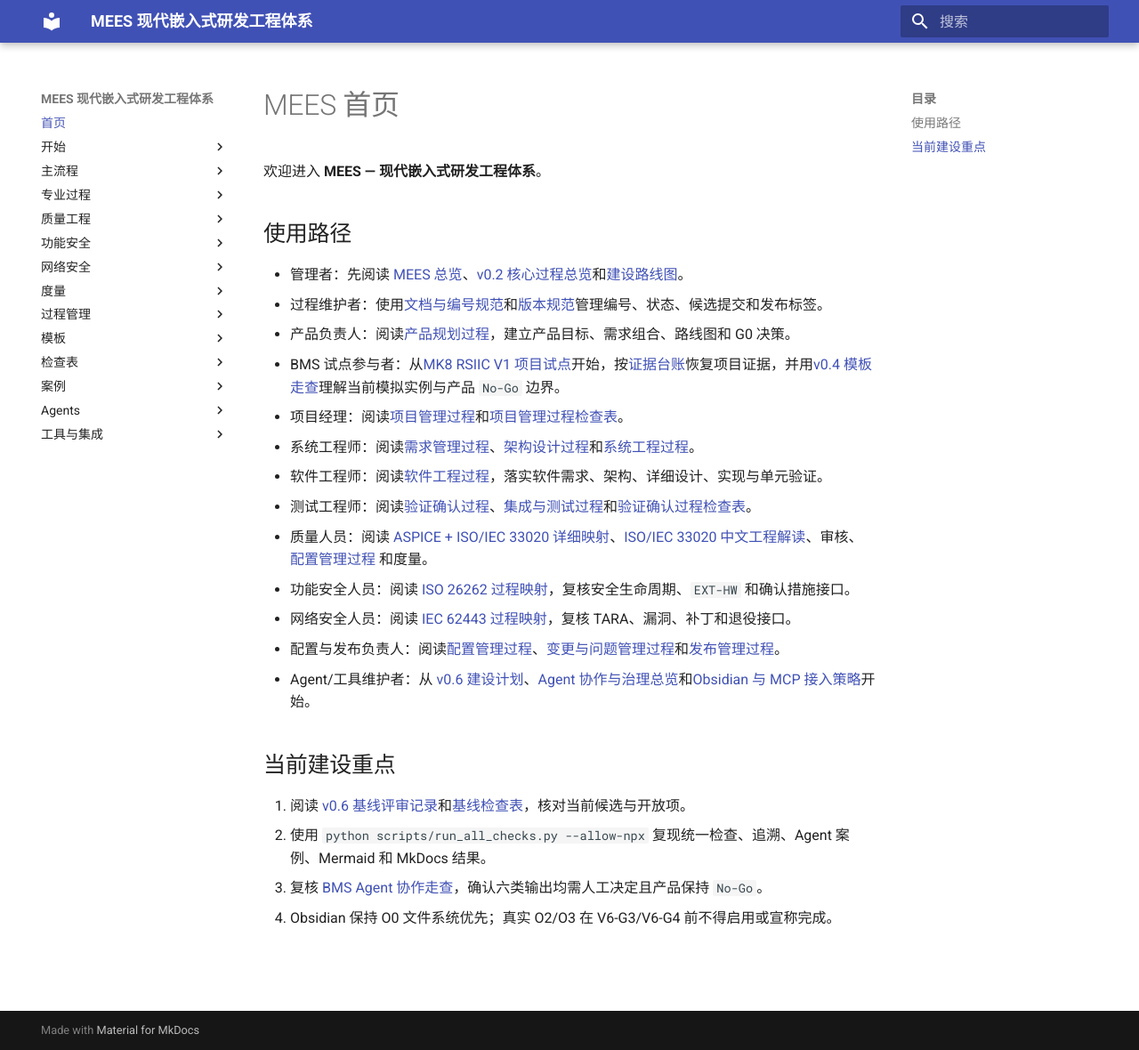
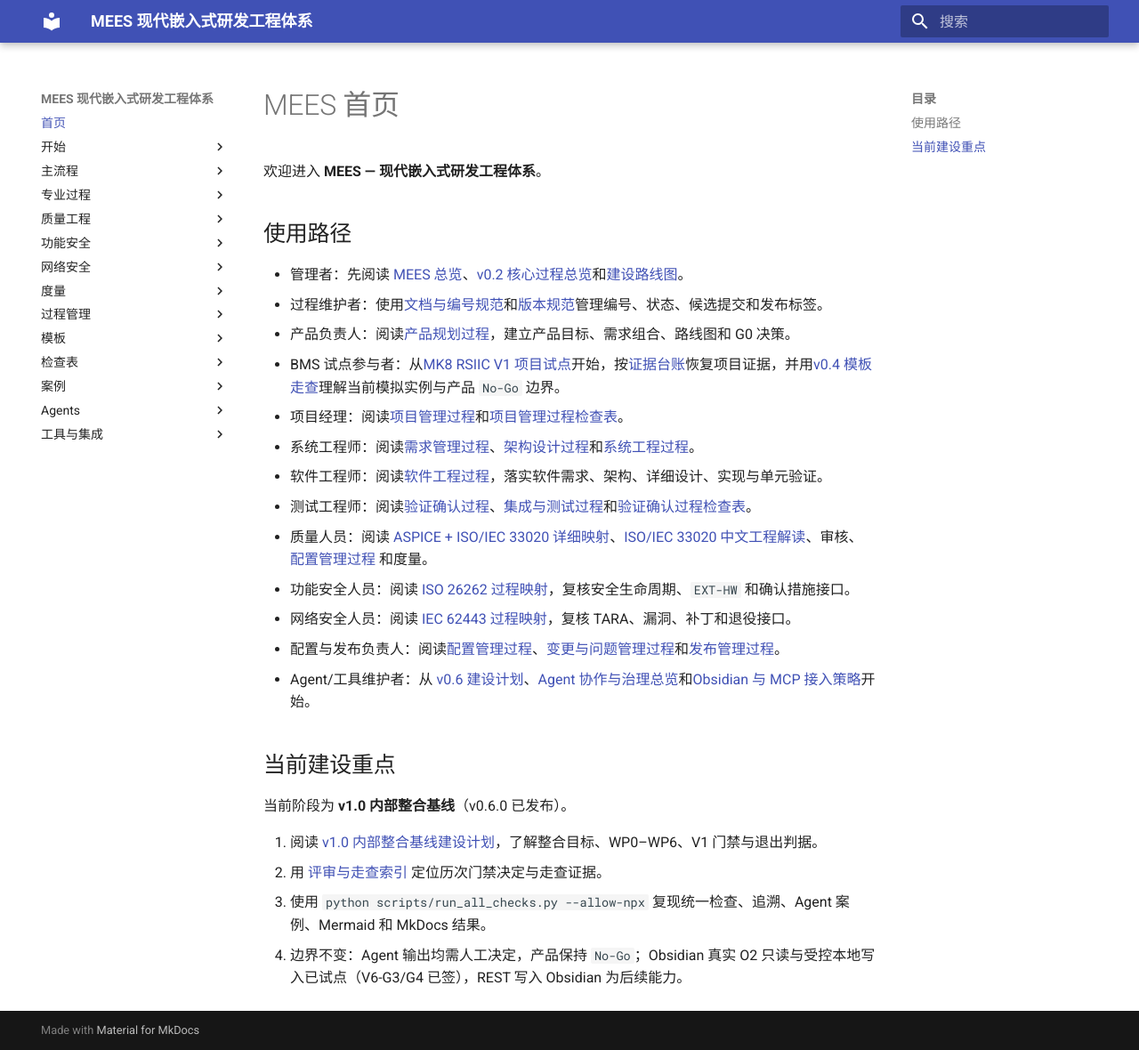
Before and after one commit to JianShiYao/MEES, an MkDocs documentation site: the page built from docs/index.md, in a window 1280 px wide and 1180 px high. Shown: the whole window at 89% size. Built offline with MkDocs 1.6.1 and Material for MkDocs 9.7.7, drawn with Linux system fonts in a browser that asks for light colours.

Commit message:
docs(v1.0): WP3 navigation and index integration
- confirm nav<->docs bijection: 66 files, zero orphan pages
- add consolidated 评审与走查索引 (MEES-LIF-018): 7 review-record gate outcomes + 9 walkthrough/case evidence entries; added to nav under 过程管理
- fix stale reading paths: home 当前建设重点 and README quick-start now point to v1.0 as current stage (were v0.5/v0.6) + reference the evidence index
- v1.0 plan: WP3 done; V1-G3 evidence ready pending sign-off
- verified: check_mees 114/0, links 228, mkdocs --strict clean

Co-Authored-By: Claude Opus 4.8 <noreply@anthropic.com>

```diff
--- a/docs/index.md
+++ b/docs/index.md
@@ -20,7 +20,9 @@
 
 ## 当前建设重点
 
-1. 阅读 [v0.6 基线评审记录](11_Process_Management/v0.6基线评审记录.md)和[基线检查表](14_Checklists/v0.6_Agent与Obsidian基线检查表.md)，核对当前候选与开放项。
-2. 使用 `python scripts/run_all_checks.py --allow-npx` 复现统一检查、追溯、Agent 案例、Mermaid 和 MkDocs 结果。
-3. 复核 [BMS Agent 协作走查](15_Case_Study/v0.6_BMS_Agent协作走查.md)，确认六类输出均需人工决定且产品保持 `No-Go`。
-4. Obsidian 保持 O0 文件系统优先；真实 O2/O3 在 V6-G3/V6-G4 前不得启用或宣称完成。
+当前阶段为 **v1.0 内部整合基线**（v0.6.0 已发布）。
+
+1. 阅读 [v1.0 内部整合基线建设计划](00_Introduction/08_v1.0内部整合基线建设计划.md)，了解整合目标、WP0–WP6、V1 门禁与退出判据。
+2. 用 [评审与走查索引](11_Process_Management/评审与走查索引.md) 定位历次门禁决定与走查证据。
+3. 使用 `python scripts/run_all_checks.py --allow-npx` 复现统一检查、追溯、Agent 案例、Mermaid 和 MkDocs 结果。
+4. 边界不变：Agent 输出均需人工决定，产品保持 `No-Go`；Obsidian 真实 O2 只读与受控本地写入已试点（V6-G3/G4 已签），REST 写入 Obsidian 为后续能力。
--- a/mkdocs.yml
+++ b/mkdocs.yml
@@ -39,6 +39,7 @@ nav:
   - 度量:
       - 指标字典: 12_Metrics/指标字典.md
   - 过程管理:
+      - 评审与走查索引: 11_Process_Management/评审与走查索引.md
       - v0.6 基线评审记录: 11_Process_Management/v0.6基线评审记录.md
       - v0.6 启动评审记录: 11_Process_Management/v0.6启动评审记录.md
       - v0.5 基线评审记录: 11_Process_Management/v0.5基线评审记录.md
```
Also changed, not shown: README.md (+1 -1 lines), docs/00_Introduction/08_v1.0内部整合基线建设计划.md (+2 -1 lines), docs/11_Process_Management/评审与走查索引.md (added, +43 -0 lines).
